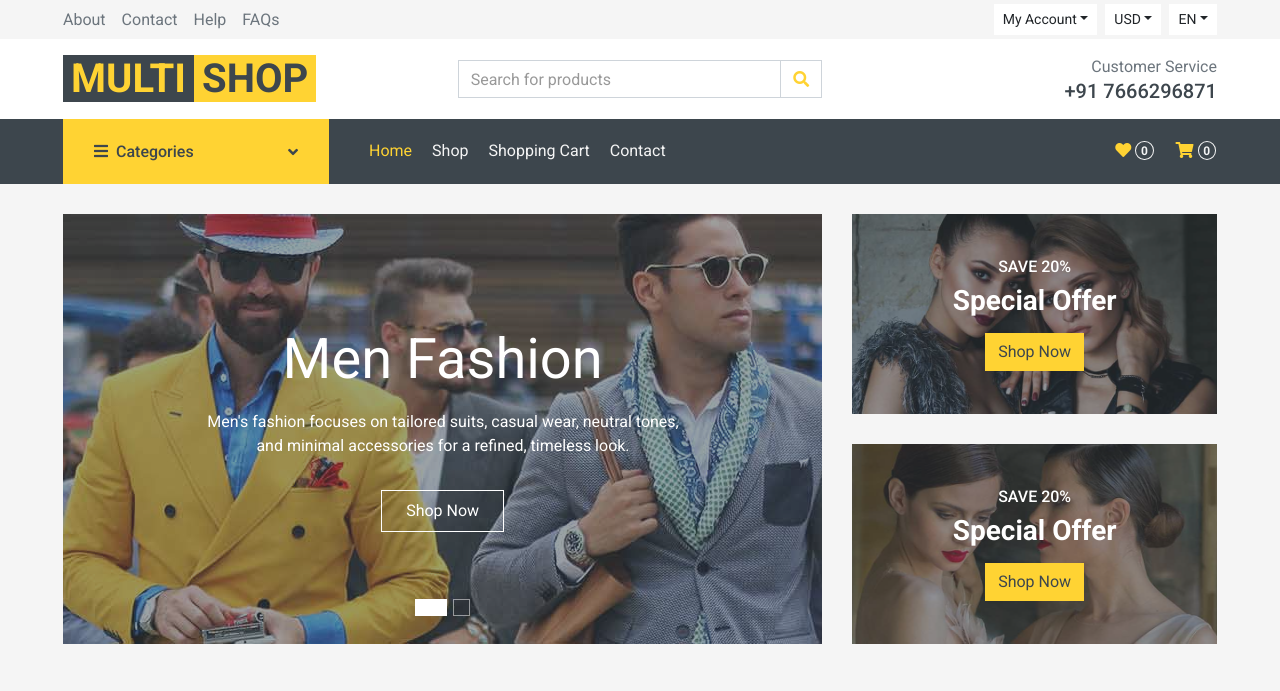
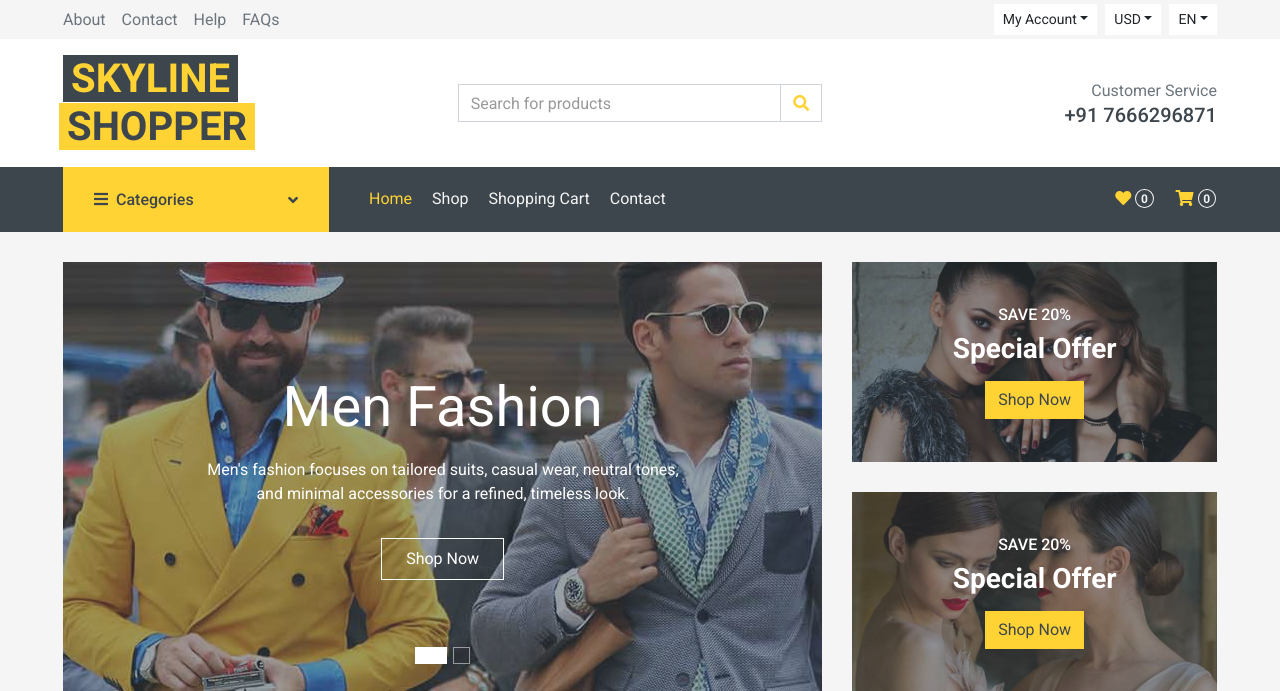
Before and after one commit to VG-1510/Ecommerce-Website-Using-Django, a Django app: page / in a window 1280 px wide. Shown: the top 691 px of the page. Run offline with Django 5.2, Linux system fonts and the light colour scheme; data that the repository does not hold is empty; some libraries are stand-ins or nearby versions.

Commit message:
Fixed readme

```diff
--- a/members/templates/index.html
+++ b/members/templates/index.html
@@ -99,8 +99,8 @@
         <div class="row align-items-center bg-light py-3 px-xl-5 d-none d-lg-flex">
             <div class="col-lg-4">
                 <a href="" class="text-decoration-none">
-                    <span class="h1 text-uppercase text-primary bg-dark px-2">Multi</span>
-                    <span class="h1 text-uppercase text-dark bg-primary px-2 ml-n1">Shop</span>
+                    <span class="h1 text-uppercase text-primary bg-dark px-2">Skyline</span>
+                    <span class="h1 text-uppercase text-dark bg-primary px-2 ml-n1">Shopper</span>
                 </a>
             </div>
             <div class="col-lg-4 col-6 text-left">
```
Also changed, not shown: db.sqlite3.
